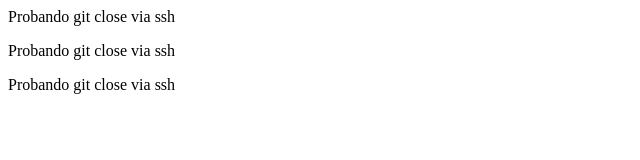
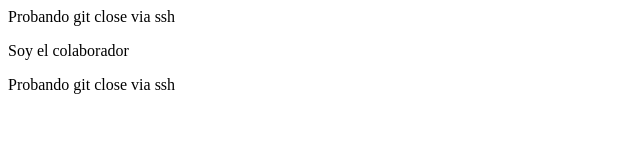
Before and after one commit to nquinpor/uax-devops-02, a plain HTML site: page index.html in a window 1280 px wide. Shown: the full height of the page, 0-640 px from the left. Drawn offline with Linux system fonts and the light colour scheme.

Commit message:
Collaborator - Update index.html
Se me había olvidado en el commit anterior poner lo de colaborador

```diff
--- a/index.html
+++ b/index.html
@@ -4,7 +4,7 @@
 	</head>
 	<body>
 		<p>Probando git close via ssh</p>
-		<p>Probando git close via ssh</p>
+		<p>Soy el colaborador</p>
 		<p>Probando git close via ssh</p>
 	</body>
 </html>
```
